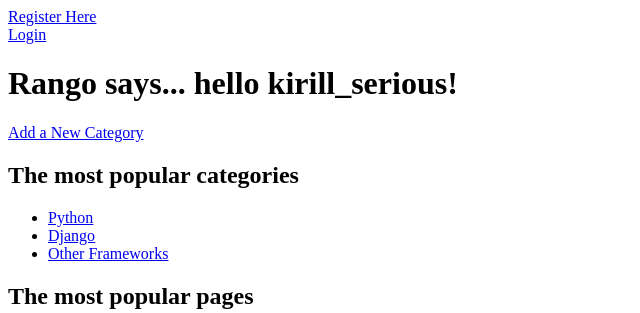
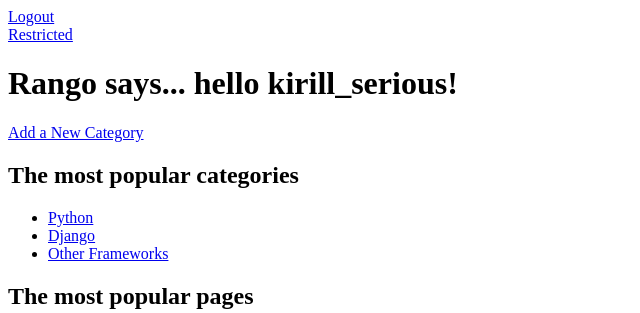
Before and after one commit to kirillserious/tango-with-django, a Django app: page /rango/ in a window 1280 px wide. Shown: the top 313 px of the page, without its empty margins (0-640 px from the left). Run offline with Django 3.2, Linux system fonts and the light colour scheme; a user stored in the database is signed in; data comes from the database, SQL or seed files in the repository; both versions use the stored data as it was after the commit.

Commit message:
Добавлен выход из системы

```diff
--- a/tango_with_django_project/rango/urls.py
+++ b/tango_with_django_project/rango/urls.py
@@ -10,5 +10,6 @@ urlpatterns = [
     re_path(r'^category/(?P<category_name_slug>[\w\-]+)/add_page/$', views.add_page, name='add_page'),
     re_path(r'^register/$', views.register, name='register'),
     re_path(r'^login/$', views.user_login, name='login'),
-    re_path(r'^restricted/', views.restricted, name='restricted'),
+    re_path(r'^restricted/$', views.restricted, name='restricted'),
+    re_path(r'^logout/$', views.user_logout, name='logout'),
 ]
--- a/tango_with_django_project/rango/views.py
+++ b/tango_with_django_project/rango/views.py
@@ -1,6 +1,6 @@
 from django.shortcuts import render
 from django.http import HttpResponse, HttpResponseRedirect
-from django.contrib.auth import authenticate, login
+from django.contrib.auth import authenticate, login, logout
 from django.contrib.auth.decorators import login_required
 
 from rango.models import Category, Page
@@ -12,11 +12,9 @@ def index(request):
     context_dict = {'categories': category_list,
         'pages': page_list}
     return render(request, 'rango/index.html', context_dict)
-
 def about(request):
     context_dict = {'emmessage': "It's about"}
     return render(request, 'rango/about.html', context_dict)
-
 def category(request, category_name_slug):
     context_dict = {}
     try:
@@ -29,7 +27,6 @@ def category(request, category_name_slug):
     except Category.DoesNotExist:
         pass
     return render(request, 'rango/category.html', context_dict)
-
 def add_category(request):
     # HTTP POST?
     if request.method == 'POST':
@@ -53,7 +50,6 @@ def add_category(request):
     # Форма с ошибкой (или ошибка с данных), форма не была получена...
     # Вывести форму с сообщениями об ошибках (если они были).
     return render(request, 'rango/add_category.html', {'form': form})
-
 def add_page(request, category_name_slug):
 
     try:
@@ -79,7 +75,6 @@ def add_page(request, category_name_slug):
     context_dict = {'form':form, 'category': cat}
 
     return render(request, 'rango/add_page.html', context_dict)
-
 def register(request):
     # Логическое значение указывающее шаблону прошла ли регистрация успешно.
     # В начале ему присвоено значение False. Код изменяет значение на True, если регистрация прошла успешно.
@@ -126,7 +121,6 @@ def register(request):
     return render(request,
             'rango/register.html',
             {'user_form': user_form, 'profile_form': profile_form, 'registered': registered} )
-
 def user_login(request):
     if request.method == 'POST':
         username = request.POST.get('username')
@@ -148,3 +142,7 @@ def user_login(request):
 @login_required
 def restricted(request):
     return HttpResponse("Since you're logged in, you can see this text")
+@login_required
+def user_logout(request):
+    logout(request)
+    return HttpResponseRedirect('/rango/')
--- a/tango_with_django_project/templates/rango/index.html
+++ b/tango_with_django_project/templates/rango/index.html
@@ -8,6 +8,11 @@
     </head>
 
     <body>
+        {% if user.is_authenticated %}
+            <a href="/rango/logout/">
+                Logout
+            </a>
+        {% else %}
             <a href="/rango/register/">
                 Register Here
             </a>
@@ -15,7 +20,11 @@
             <a href="/rango/login/">
                 Login
             </a>
-
+        {% endif %}
+        <br />
+        <a href="/rango/restricted/">
+            Restricted
+        </a>
         {% if user.is_authenticated %}
             <h1>
                 Rango says... hello {{ user.username }}!
```
Also changed, not shown: tango_with_django_project/db.sqlite3. Lines whose indentation alone changed are shown as unchanged.
